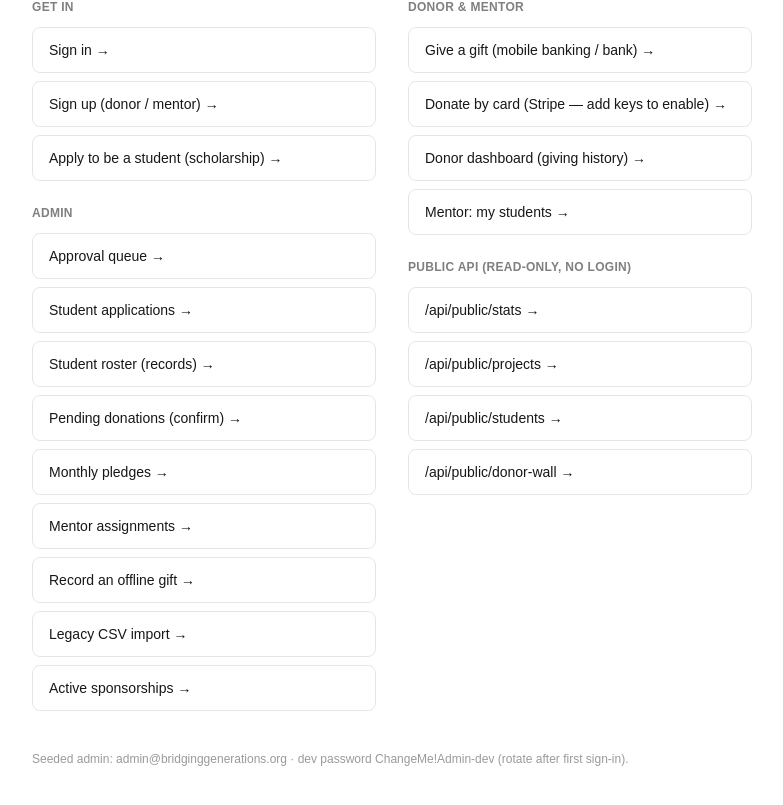
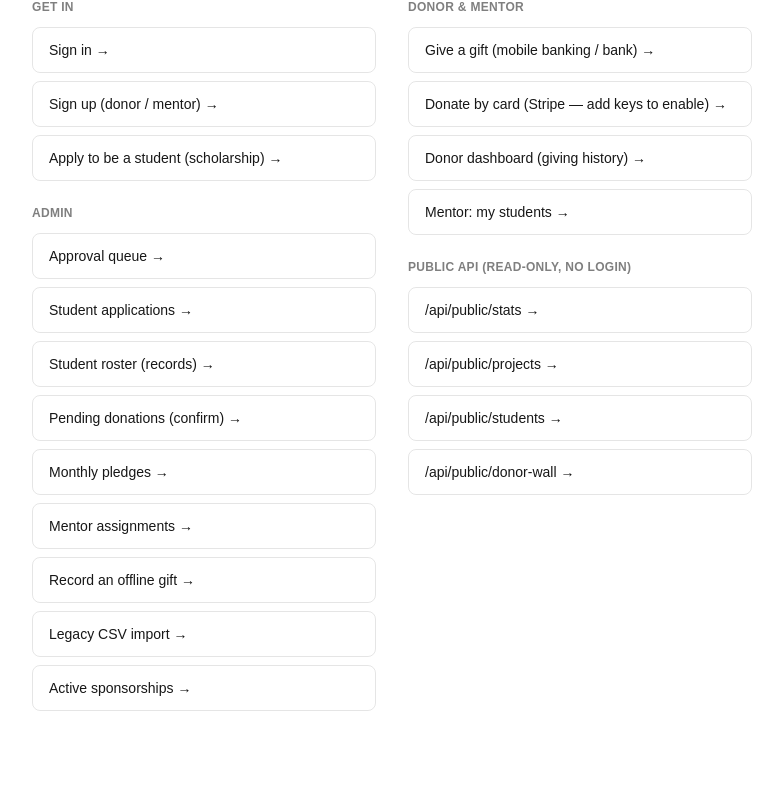
Before and after one commit to Wasif-Karim03/Project02-New-BG, a Next.js app: page / in a window 1280 px wide. Shown: the part 201-1006 px from the top of the page, without its empty margins (248-1031 px from the left). After the commit the page ends 968 px from the top, so only its background shows below. Built offline with nearby package versions, Linux system fonts and the light colour scheme; no server answers.

Commit message:
fix: remove seed admin/dev-password hint from the public ops homepage
The ops landing is now a public production URL, so the dev-only seed credential
note must not be shown there.

```diff
--- a/app/page.tsx
+++ b/app/page.tsx
@@ -69,10 +69,6 @@ export default async function Home() {
           </div>
         </section>
       </div>
-
-      <p className="mt-10 text-xs text-black/40">
-        Seeded admin: admin@bridginggenerations.org · dev password ChangeMe!Admin-dev (rotate after first sign-in).
-      </p>
     </main>
   );
 }
```
